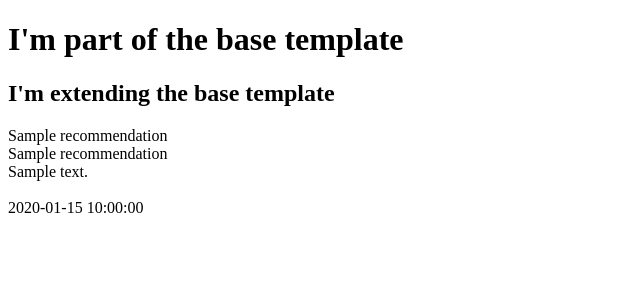
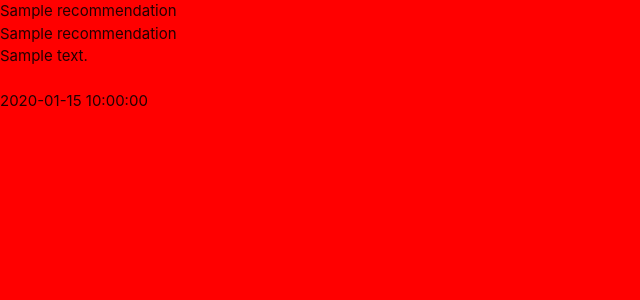
Before and after one commit to Code-Institute-Submissions/Freddy2296-The-Last-Chapter_JanResub, a Flask app: page / in a window 1280 px wide. Shown: the top 300 px of the page, without its empty margins (0-640 px from the left). Run offline with Flask 2, Linux system fonts and the light colour scheme; a database or web service that is not in the repository returns one stand-in record (values such as "Sample title"); some libraries are stand-ins or nearby versions.

Commit message:
Add Materialize and Static files

```diff
--- /dev/null
+++ b/static/css/style.css
@@ -0,0 +1,3 @@
+body {
+    background-color: red;
+}
--- a/templates/base.html
+++ b/templates/base.html
@@ -2,13 +2,25 @@
 <html lang="en">
 <head>
     <meta charset="UTF-8">
-    <meta http-equiv="X-UA-Compatible" content="IE=edge">
     <meta name="viewport" content="width=device-width, initial-scale=1.0">
-    <title>Book Review</title>
+    <link rel="stylesheet" href="https://cdnjs.cloudflare.com/ajax/libs/font-awesome/5.13.1/css/all.min.css"
+        integrity="sha512-xA6Hp6oezhjd6LiLZynuukm80f8BoZ3OpcEYaqKoCV3HKQDrYjDE1Gu8ocxgxoXmwmSzM4iqPvCsOkQNiu41GA==" crossorigin="anonymous" type="text/css">
+    <link rel="stylesheet" href="https://cdnjs.cloudflare.com/ajax/libs/materialize/1.0.0/css/materialize.min.css" type="text/css">
+    <link rel="stylesheet" href="{{ url_for('static', filename='css/style.css') }}" type="text/css">
+    {% block styles %}
+    {% endblock %}
+    <title>Task Manager</title>
 </head>
 <body>
-    <h1>I'm part of the base template </h1>
+
     {% block content %}
+    {% endblock %}
+
+    <script src="https://code.jquery.com/jquery-3.5.1.min.js"
+        integrity="sha256-9/aliU8dGd2tb6OSsuzixeV4y/faTqgFtohetphbbj0=" crossorigin="anonymous"></script>
+    <script src="https://cdnjs.cloudflare.com/ajax/libs/materialize/1.0.0/js/materialize.min.js"></script>
+    <script src="{{ url_for('static', filename='js/script.js') }}"></script>
+    {% block scripts %}
     {% endblock %}
 </body>
 </html>
--- a/templates/recommendations.html
+++ b/templates/recommendations.html
@@ -1,7 +1,7 @@
 {% extends "base.html"%}
 {% block content %}
 
-        <h2> I'm extending the base template </h2>
+
 
 {% for recommendation in recommendations %}
        {{recommendation.task_name}} <br>
```
Also changed, not shown: static/js/script.js (added).
